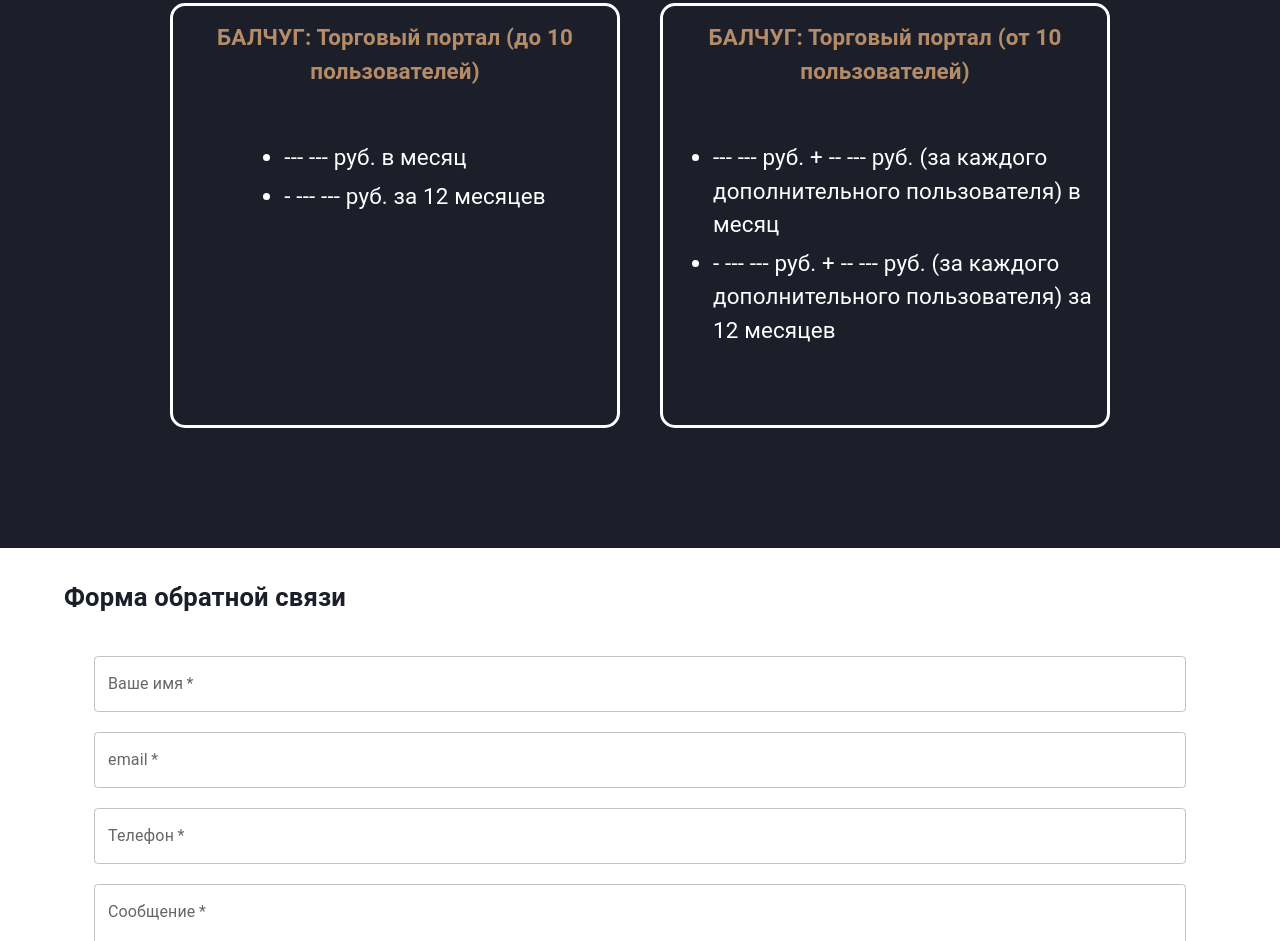
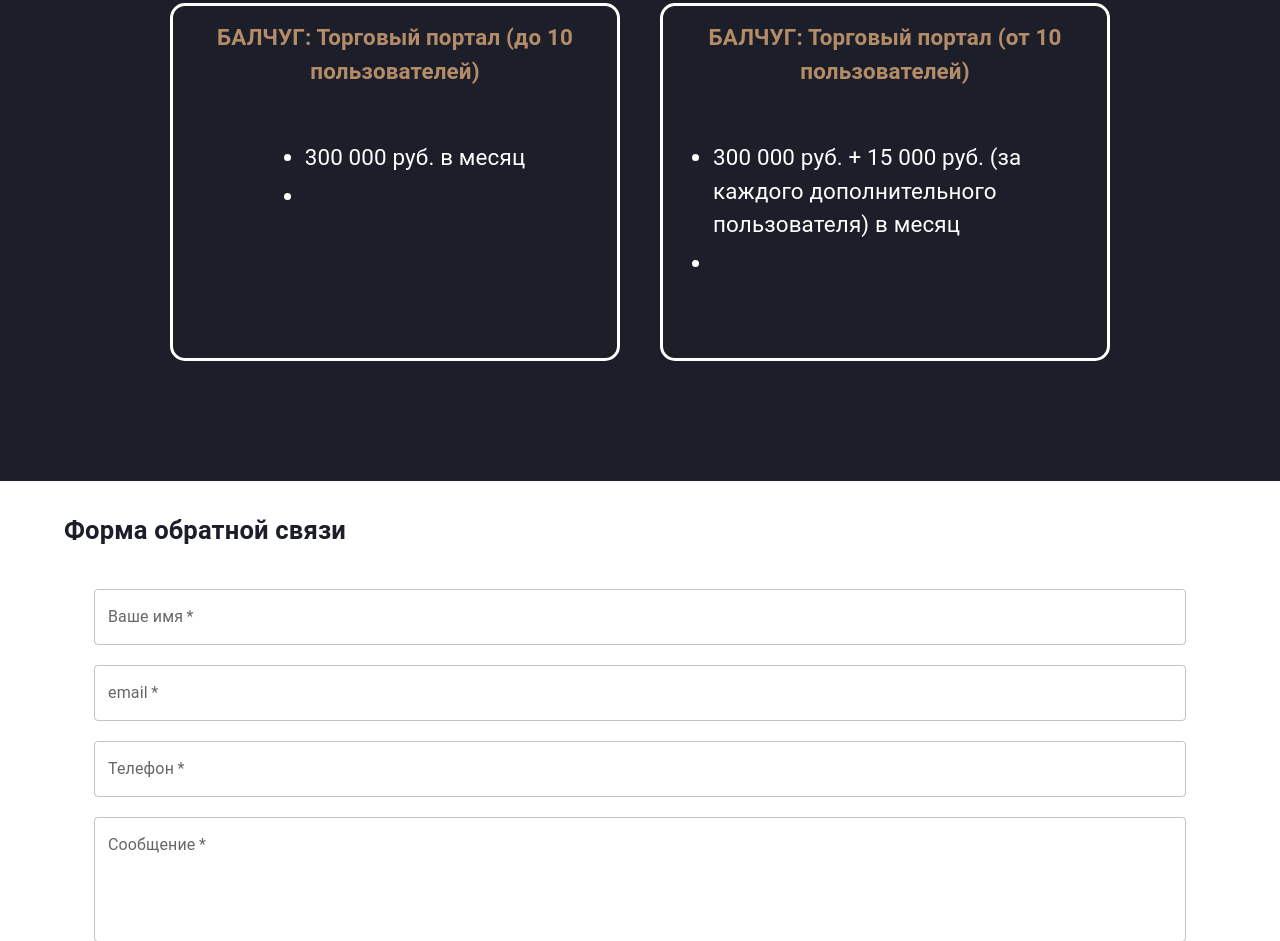
Before and after one commit to Balchug/landing, a Gatsby site: page / in a window 1280 px wide. Shown: the part 2936-3877 px from the top of the page. Built offline with nearby package versions, Linux system fonts and the light colour scheme; Gatsby itself is replaced by a stand-in of ours.

Commit message:
ChangeTariff

```diff
--- a/src/widgets/tariffsSection/ui/tariffs.section.tsx
+++ b/src/widgets/tariffsSection/ui/tariffs.section.tsx
@@ -27,13 +27,13 @@
 const tariffs = [
   {
     title: 'БАЛЧУГ: Торговый портал (до 10 пользователей)',
-    content: ['--- --- руб. в месяц', '- --- --- руб. за 12 месяцев'],
+    content: ['300 000 руб. в месяц', ''],
   },
   {
     title: 'БАЛЧУГ: Торговый портал (от 10 пользователей)',
     content: [
-      '--- --- руб. + -- --- руб. (за каждого дополнительного пользователя) в месяц',
-      '- --- --- руб. + -- --- руб. (за каждого дополнительного пользователя) за 12 месяцев',
+      '300 000 руб. + 15 000 руб. (за каждого дополнительного пользователя) в месяц',
+      '',
     ],
   },
 ]
```
